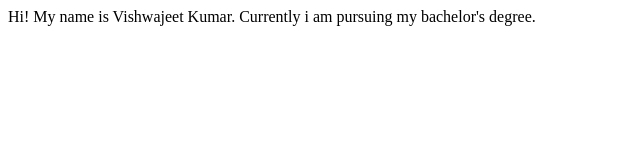
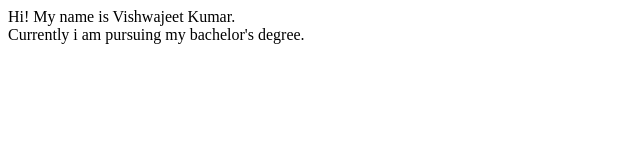
Before and after one commit to vishwajeet7456/vishwajeet-portfolio, a plain HTML site: page index.html in a window 1280 px wide. Shown: the whole page, without its empty margins (0-640 px from the left). Drawn offline with Linux system fonts and the light colour scheme.

Commit message:
added tag

```diff
--- a/index.html
+++ b/index.html
@@ -7,7 +7,7 @@
     <title>Vishwajeet Site</title>
 </head>
 <body>
-    Hi! My name is Vishwajeet Kumar.
+    Hi! My name is Vishwajeet Kumar.<br>
     Currently i am pursuing my bachelor's degree.
 </body>
 </html>
```
